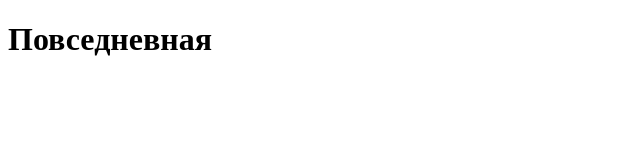
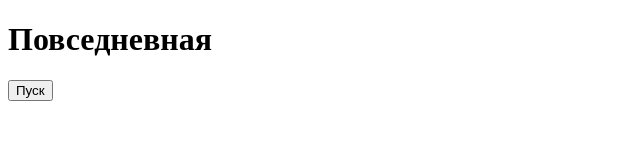
Before and after one commit to NGladilkin/special-app, a plain HTML site: page api.html in a window 1280 px wide. Shown: the whole page, without its empty margins (0-640 px from the left). Drawn offline with Linux system fonts and the light colour scheme.

Commit message:
add button

```diff
--- a/api.html
+++ b/api.html
@@ -10,5 +10,8 @@
     <h1>
         Повседневная
     </h1>
+    <button>
+        Пуск
+    </button>
 </body>
 </html>
```
